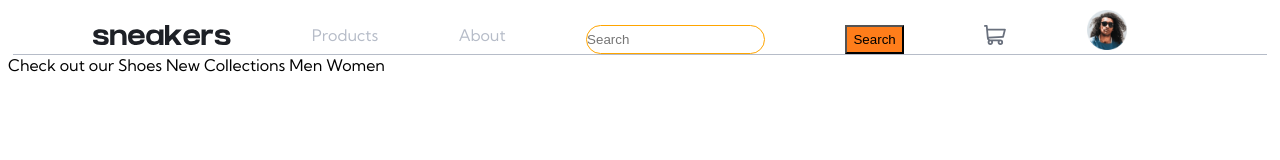
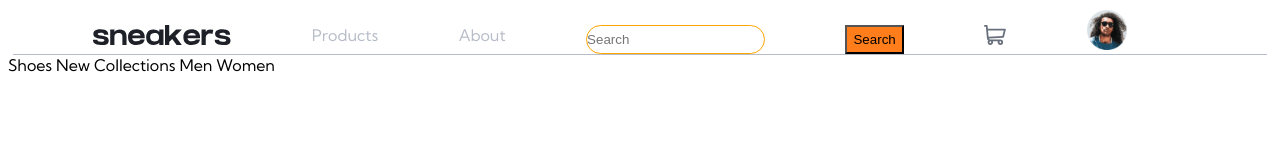
Before and after one commit to ebukaohiomoba/ecommerce-app, a plain HTML site: page index.html in a window 1280 px wide. Drawn offline with Linux system fonts and the light colour scheme.

Commit message:
Text updates

```diff
--- a/index.html
+++ b/index.html
@@ -23,7 +23,7 @@
               <div class="profile"><img src="images/image-avatar.png" id="profilepic" alt="profile"></div>
          </nav>
 
-        Check out our Shoes
+        Shoes
 
         New
 
```
